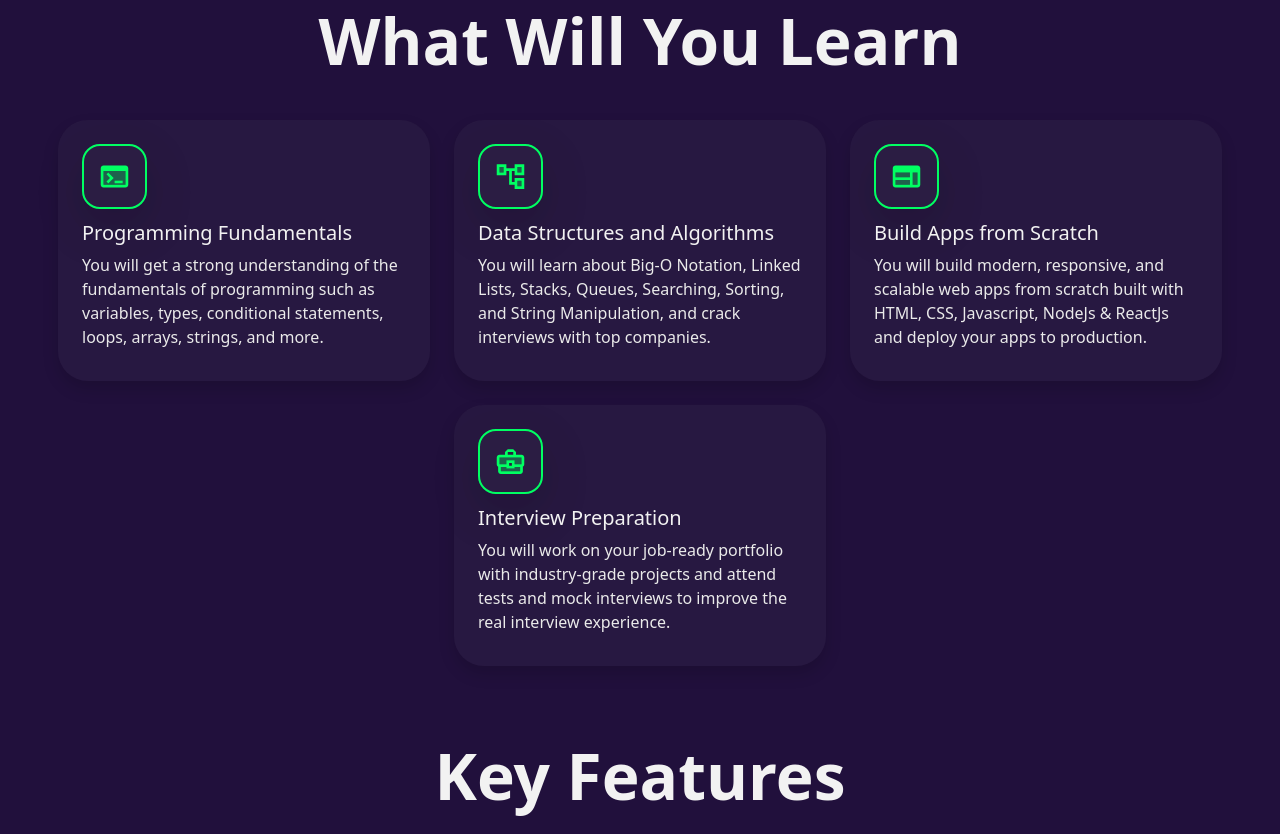
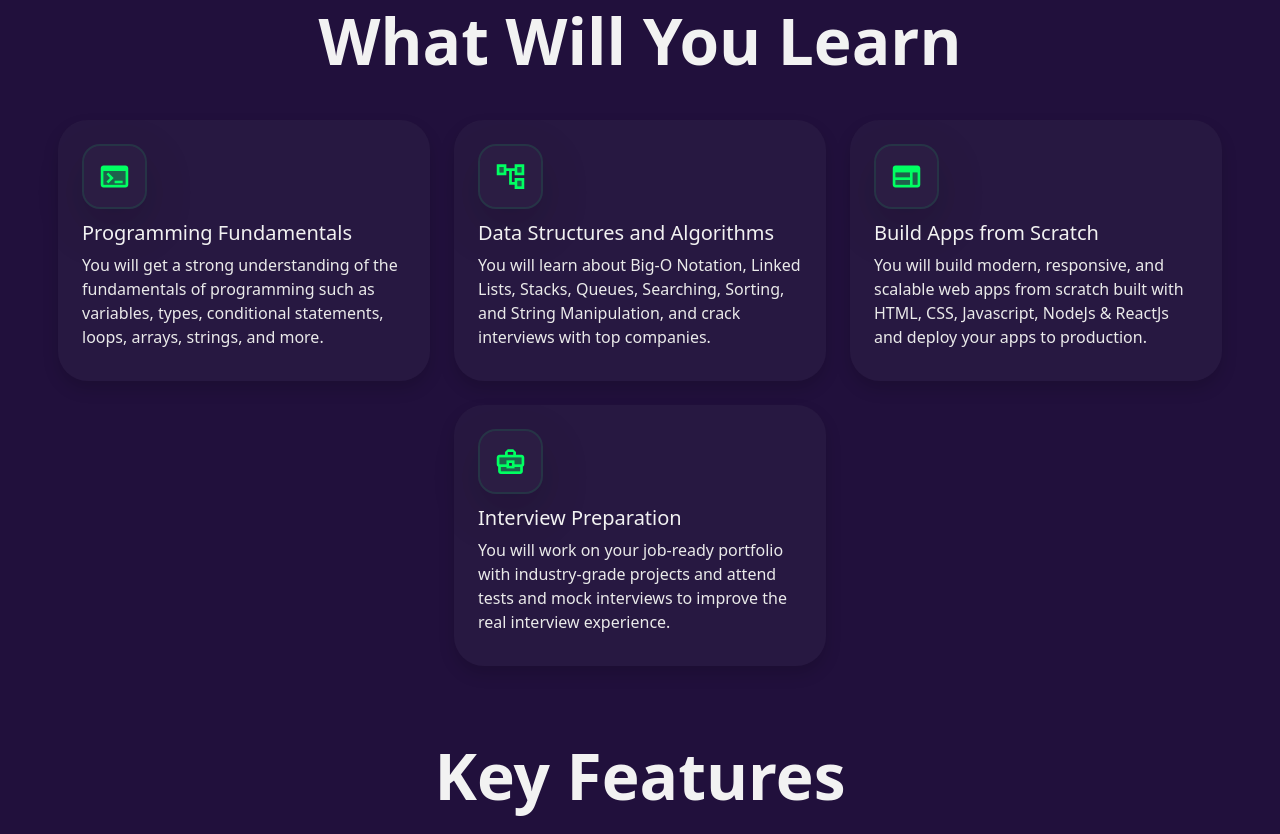
Before and after one commit to arun-pratap/quedemy, a Gatsby site: page /full-stack-developer-program in a window 1280 px wide. Shown: the part 834-1668 px from the top of the page. Built offline with nearby package versions, Linux system fonts and the light colour scheme; Gatsby itself is replaced by a stand-in of ours.

Commit message:
Update CardQ.js

```diff
--- a/src/components/CardQ.js
+++ b/src/components/CardQ.js
@@ -20,6 +20,7 @@ export default function CardQ(props) {
           border: "2px solid var(--highlight-color)",
           background: "linear-gradient(100deg, #c3a4f488, #5916c599)",
           background: "var(--dark-fg-color)",
+          border:"2px solid #00ff621a"
         }}
       >
         <img src={img} alt={imgAlt} width="53px" className="img-fluid" />
```
